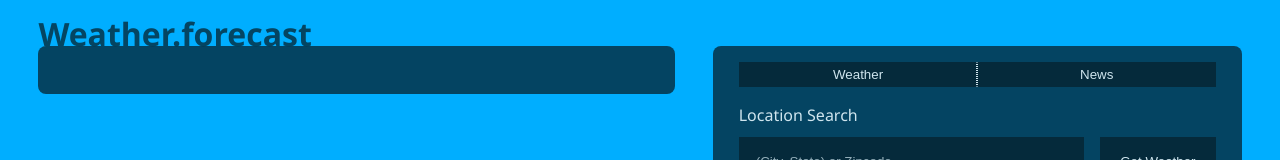
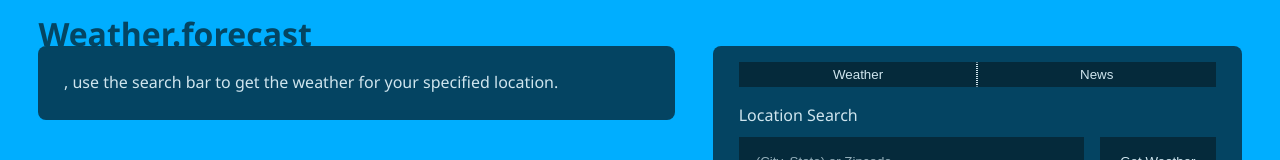
Before and after one commit to ShawnO86/Vue.js, a Vue app in the folder world_weather/: page / in a window 1280 px wide. Shown: the top 160 px of the page. Built offline with nearby package versions, Linux system fonts and the light colour scheme; no server answers.

Commit message:
geolocation error handle

```diff
--- a/world_weather/src/App.vue
+++ b/world_weather/src/App.vue
@@ -79,21 +79,23 @@ export default {
   methods: {
     getLocation() {
       if (navigator.geolocation) {
-        navigator.geolocation.getCurrentPosition(this.sendLocation)
-      } else {
-        this.locationMsg = "Location is disabled; please turn it on and refresh the page or enter a location in the search bar."
+        navigator.geolocation.getCurrentPosition(this.sendLocation, this.locationError)
       }
     },
     sendLocation(position) {
+
       this.getWeather(['no', position.coords.latitude, position.coords.longitude])
     },
-    async getWeather(params) {
+    locationError(code) {
+      this.locationMsg = code.message
+    },
+    async getWeather(/* params */) {
       //params are -- [city, lat, long] --
-      //const data = await getData('http://localhost:8081/test_data')
+      const data = await getData('http://localhost:8081/test_data')
 /*       const data = await getData(
         `http://localhost:8081/data/${params[0]}/${params[1]}/${params[2]}`
       ) */
-      const data = await getData(`https://weather-app-e871.onrender.com/data/${params[0]}/${params[1]}/${params[2]}`)
+/*       const data = await getData(`https://weather-app-e871.onrender.com/data/${params[0]}/${params[1]}/${params[2]}`) */
       if (!data) {
         this.weatherOutput = ''
       } else {
--- a/world_weather/src/components/currentWeather.vue
+++ b/world_weather/src/components/currentWeather.vue
@@ -61,7 +61,7 @@
     </div>
   </div>
   <div class="todayWeather" v-else-if="weatherOutput.status">{{ weatherOutput.status }}</div>
-  <div class="todayWeather" v-else><p>{{ locationMsg }}</p></div>
+  <div class="todayWeather" v-else><p>{{ locationMsg }}, use the search bar to get the weather for your specified location.</p></div>
 </template>
 
 <script>
```
Also changed, not shown: 6 other files (tests, documents, lock files or other folders).
